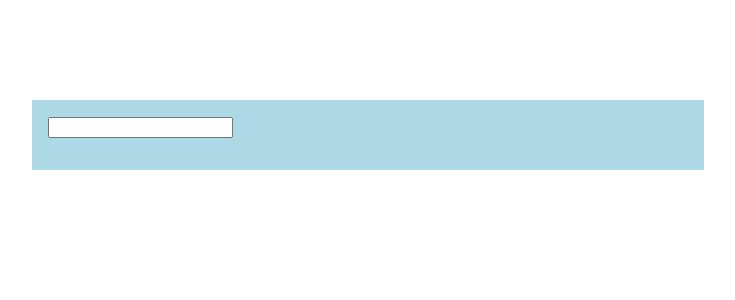
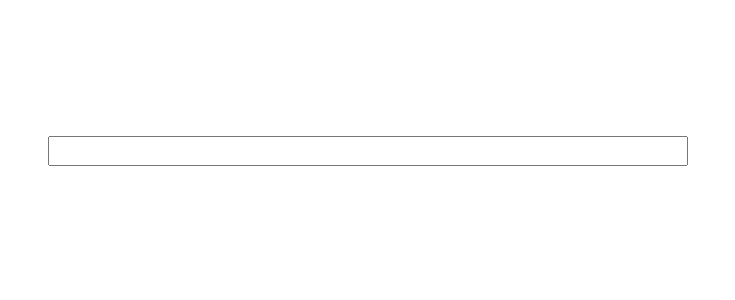
Before and after one commit to JackLiR8/react-todo, a React (Create React App) app: page / in a window 1280 px wide. Shown: the top 300 px of the page, without its empty margins (272-1007 px from the left). Built offline with nearby package versions, Linux system fonts and the light colour scheme.

Commit message:
feat: improving style

```diff
--- a/src/App.css
+++ b/src/App.css
@@ -1,13 +1,35 @@
 .App {
   text-align: left;
-  background-color: lightblue;
   width: 50%;
   margin: 100px auto;
   padding: 16px;
+  display: flex;
+  flex-direction: column;
+  gap: 12px;
+}
+
+.todo-list {
+  display: flex;
+  flex-direction: column;
+  gap: 8px;
 }
 
 .todo-item {
   cursor: pointer;
+  display: flex;
+  align-items: center;
+  justify-content: space-between;
+  border: 1px solid #ccc;
+  padding: 8px;
+}
+
+.todo-input__wrapper {
+  padding: 8px;
+  padding-left: 0;
+}
+.todo-input {
+  width: 100%;
+  height: 24px;
 }
 
 .todo-item[data-completed] {
--- a/src/App.tsx
+++ b/src/App.tsx
@@ -9,9 +9,7 @@ function App() {
 
   return (
     <div className="App">
-      <TodoInput onAddTodo={handleTodoAdd} />
-
-      <ul className="todo-list">
+      <div className="todo-list">
         {todoList.map(todo => (
           <TodoItem
             key={todo.id}
@@ -20,7 +18,9 @@ function App() {
             onToggle={handleTodoToggle}
           />
         ))}
-      </ul>
+      </div>
+
+      <TodoInput onAddTodo={handleTodoAdd} />
     </div>
   )
 }
--- a/src/components/TodoInput/index.tsx
+++ b/src/components/TodoInput/index.tsx
@@ -18,9 +18,10 @@ export default function TodoInput(props: TodoInputProps) {
   }
 
   return (
-    <div className='todo-input-wrapper'>
+    <div className='todo-input__wrapper'>
       <input
         data-testid="todo-input"
+        className="todo-input"
         value={todoInputText}
         onChange={e => setTodoInputText(e.target.value)}
         onKeyDown={handleTodoInputKeyDown}
--- a/src/components/TodoItem/index.tsx
+++ b/src/components/TodoItem/index.tsx
@@ -8,7 +8,7 @@ export type TodoItemProps = {
 export default function TodoItem(props: TodoItemProps) {
   const { todo, onToggle, onRemove } = props
   return (
-    <li
+    <div
       className="todo-item"
       data-completed={todo.completed ? true : undefined}
       onClick={() => onToggle?.(todo)}
@@ -22,6 +22,6 @@ export default function TodoItem(props: TodoItemProps) {
           onRemove?.(todo)
         }}
       >x</button>
-    </li>
+    </div>
   )
 }
```
